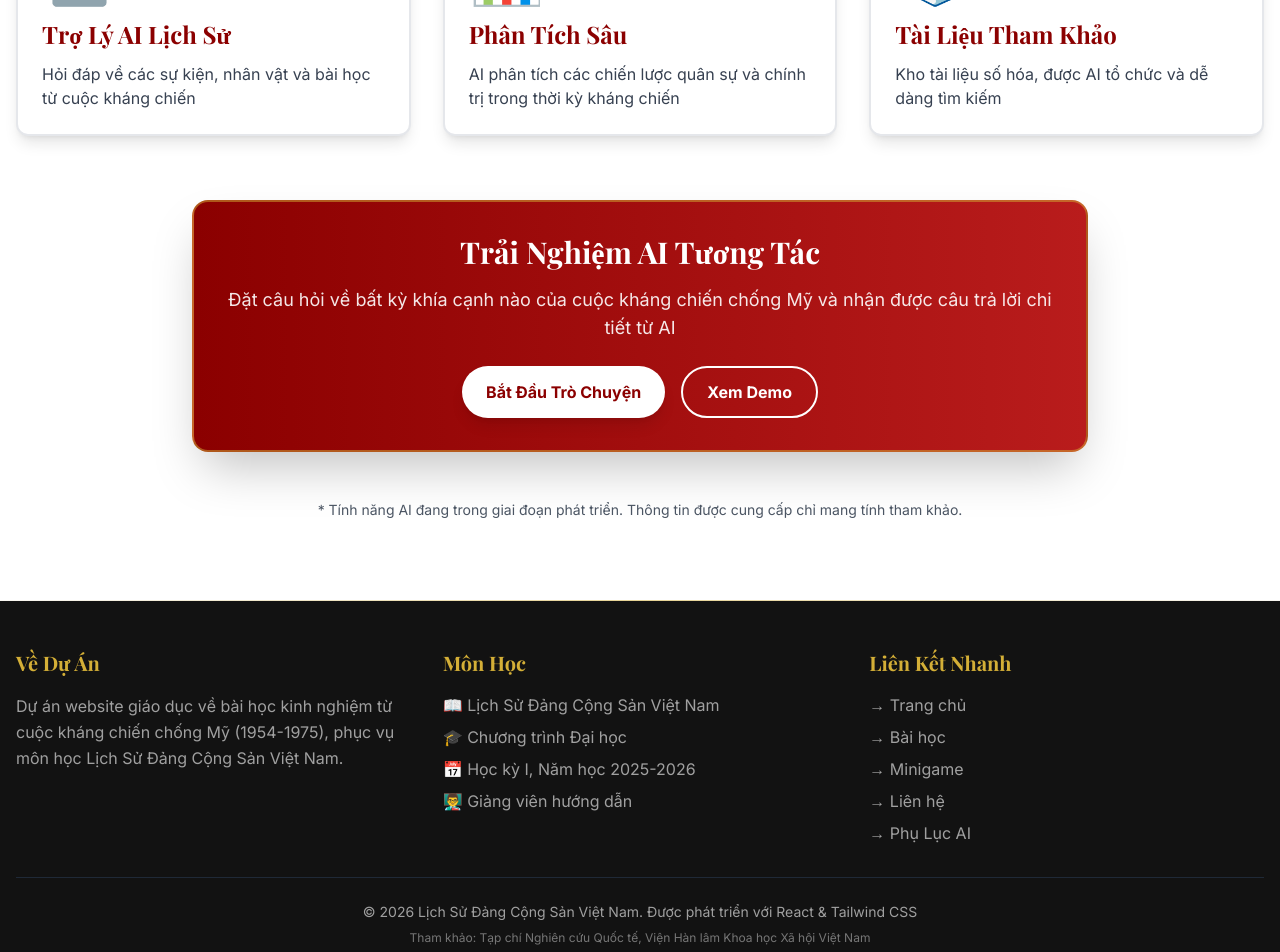
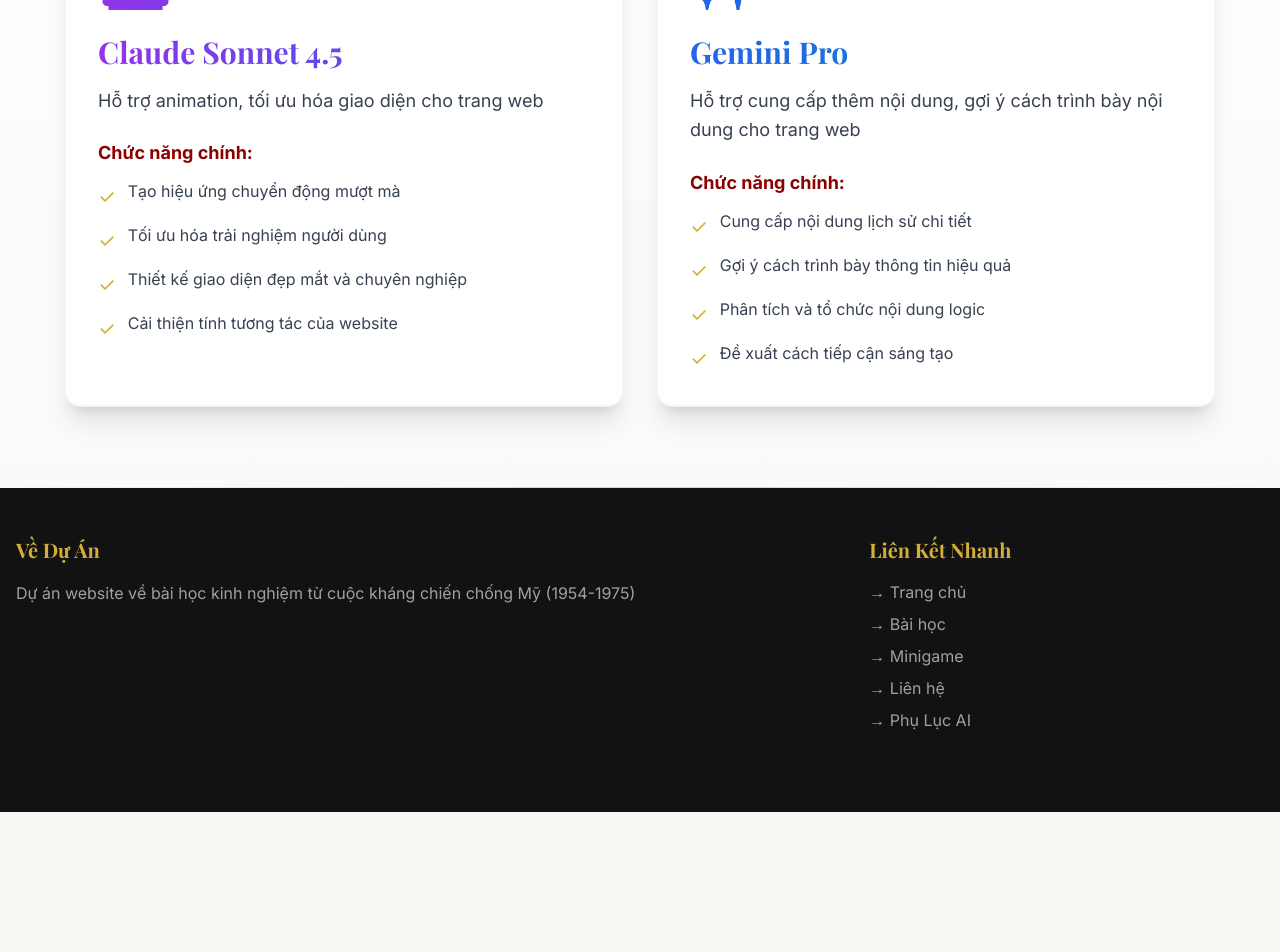
Before and after one commit to ThinhNguyenrt/VNR202_Group5, a React (Create React App) app: page /phu-luc-ai in a window 1280 px wide. Shown: the part 320-1272 px from the top of the page. After the commit the page ends 1132 px from the top, so only its background shows below. Built offline with nearby package versions, Linux system fonts and the light colour scheme.

Commit message:
fix AI appendix

```diff
--- a/src/components/AIAppendix.js
+++ b/src/components/AIAppendix.js
@@ -2,26 +2,35 @@
 import { motion } from 'framer-motion';
 
 const AIAppendix = () => {
-  const aiTools = [
+  const aiUsage = [
     {
-      title: 'Trợ Lý AI Lịch Sử',
-      description: 'Hỏi đáp về các sự kiện, nhân vật và bài học từ cuộc kháng chiến',
+      title: 'Claude Sonnet 4.5',
+      description: 'Hỗ trợ animation, tối ưu hóa giao diện cho trang web',
       icon: '🤖',
+      features: [
+        'Tạo hiệu ứng chuyển động mượt mà',
+        'Tối ưu hóa trải nghiệm người dùng',
+        'Thiết kế giao diện đẹp mắt và chuyên nghiệp',
+        'Cải thiện tính tương tác của website'
+      ],
+      color: 'from-purple-600 to-blue-600'
     },
     {
-      title: 'Phân Tích Sâu',
-      description: 'AI phân tích các chiến lược quân sự và chính trị trong thời kỳ kháng chiến',
-      icon: '📊',
-    },
-    {
-      title: 'Tài Liệu Tham Khảo',
-      description: 'Kho tài liệu số hóa, được AI tổ chức và dễ dàng tìm kiếm',
-      icon: '📚',
-    },
+      title: 'Gemini Pro',
+      description: 'Hỗ trợ cung cấp thêm nội dung, gợi ý cách trình bày nội dung cho trang web',
+      icon: '✨',
+      features: [
+        'Cung cấp nội dung lịch sử chi tiết',
+        'Gợi ý cách trình bày thông tin hiệu quả',
+        'Phân tích và tổ chức nội dung logic',
+        'Đề xuất cách tiếp cận sáng tạo'
+      ],
+      color: 'from-blue-600 to-cyan-600'
+    }
   ];
 
   return (
-    <section id="ai-appendix" className="py-20 bg-white">
+    <section id="ai-appendix" className="py-20 bg-gradient-to-b from-white to-gray-50">
       <div className="container mx-auto px-4">
         <motion.div
           initial={{ opacity: 0, y: 30 }}
@@ -30,62 +39,53 @@
           className="text-center mb-16"
         >
           <h2 className="text-4xl md:text-5xl font-serif font-bold mb-4 text-primary">
-            🤖 Phụ Lục AI
+            📋 Báo Cáo Sử Dụng AI
           </h2>
           <p className="text-xl text-gray-700 max-w-3xl mx-auto">
-            Công nghệ AI hỗ trợ học tập và nghiên cứu lịch sử một cách hiện đại và hiệu quả
+            Tổng hợp các công nghệ AI được sử dụng trong quá trình phát triển website
           </p>
         </motion.div>
 
-        <div className="grid grid-cols-1 md:grid-cols-3 gap-8 mb-16">
-          {aiTools.map((tool, index) => (
+        <div className="grid grid-cols-1 lg:grid-cols-2 gap-8 max-w-6xl mx-auto">
+          {aiUsage.map((ai, index) => (
             <motion.div
               key={index}
-              initial={{ opacity: 0, y: 50 }}
-              whileInView={{ opacity: 1, y: 0 }}
+              initial={{ opacity: 0, x: index === 0 ? -50 : 50 }}
+              whileInView={{ opacity: 1, x: 0 }}
               viewport={{ once: true }}
               transition={{ delay: index * 0.2 }}
-              whileHover={{ scale: 1.05 }}
-              className="bg-white rounded-xl p-6 border-2 border-gray-200 shadow-lg"
+              className="bg-white rounded-2xl p-8 shadow-xl border-2 border-gray-100 hover:shadow-2xl transition-shadow"
             >
-              <div className="text-6xl mb-4">{tool.icon}</div>
-              <h3 className="text-2xl font-serif font-bold mb-3 text-primary">{tool.title}</h3>
-              <p className="text-gray-700">{tool.description}</p>
+              <div className={`text-6xl mb-6 bg-gradient-to-r ${ai.color} bg-clip-text text-transparent`}>
+                {ai.icon}
+              </div>
+              <h3 className={`text-3xl font-serif font-bold mb-4 bg-gradient-to-r ${ai.color} bg-clip-text text-transparent`}>
+                {ai.title}
+              </h3>
+              <p className="text-lg text-gray-700 mb-6 leading-relaxed">
+                {ai.description}
+              </p>
+
+              <div className="space-y-3">
+                <h4 className="font-bold text-primary text-lg mb-3">Chức năng chính:</h4>
+                {ai.features.map((feature, idx) => (
+                  <motion.div
+                    key={idx}
+                    initial={{ opacity: 0, x: -20 }}
+                    whileInView={{ opacity: 1, x: 0 }}
+                    viewport={{ once: true }}
+                    transition={{ delay: 0.3 + idx * 0.1 }}
+                    className="flex items-start gap-3"
+                  >
+                    <span className="text-secondary text-xl mt-1">✓</span>
+                    <p className="text-gray-700">{feature}</p>
+                  </motion.div>
+                ))}
+              </div>
             </motion.div>
           ))}
         </div>
 
-        <motion.div
-          initial={{ opacity: 0, scale: 0.9 }}
-          whileInView={{ opacity: 1, scale: 1 }}
-          viewport={{ once: true }}
-          className="max-w-4xl mx-auto bg-gradient-to-r from-primary to-red-700 rounded-2xl p-8 text-center shadow-2xl border-2 border-secondary/50"
-        >
-          <h3 className="text-3xl font-serif font-bold mb-4 text-white">Trải Nghiệm AI Tương Tác</h3>
-          <p className="text-lg font-sans mb-6 opacity-90 text-white">
-            Đặt câu hỏi về bất kỳ khía cạnh nào của cuộc kháng chiến chống Mỹ và nhận được câu trả lời chi tiết từ AI
-          </p>
-          <div className="flex gap-4 justify-center flex-wrap">
-            <button className="bg-white text-primary font-sans font-bold py-3 px-6 rounded-full hover:bg-gray-100 transition-all shadow-lg hover:shadow-xl">
-              Bắt Đầu Trò Chuyện
-            </button>
-            <button className="bg-transparent border-2 border-white text-white font-sans font-bold py-3 px-6 rounded-full hover:bg-white/10 transition-all">
-              Xem Demo
-            </button>
-          </div>
-        </motion.div>
-
-        <motion.div
-          initial={{ opacity: 0 }}
-          whileInView={{ opacity: 1 }}
-          viewport={{ once: true }}
-          transition={{ delay: 0.5 }}
-          className="mt-12 text-center text-gray-600"
-        >
-          <p className="text-sm">
-            * Tính năng AI đang trong giai đoạn phát triển. Thông tin được cung cấp chỉ mang tính tham khảo.
-          </p>
-        </motion.div>
       </div>
     </section>
   );
--- a/src/components/Footer.js
+++ b/src/components/Footer.js
@@ -15,27 +15,13 @@
               initial={{ opacity: 0, y: 30 }}
               whileInView={{ opacity: 1, y: 0 }}
               viewport={{ once: true }}
+              className="md:col-span-2"
             >
               <h3 className="text-xl font-serif font-bold mb-4 text-secondary">Về Dự Án</h3>
               <p className="leading-relaxed font-sans">
-                Dự án website giáo dục về bài học kinh nghiệm từ cuộc kháng chiến chống Mỹ
-                (1954-1975), phục vụ môn học Lịch Sử Đảng Cộng Sản Việt Nam.
+                Dự án website về bài học kinh nghiệm từ cuộc kháng chiến chống Mỹ
+                (1954-1975)
               </p>
-            </motion.div>
-
-            <motion.div
-              initial={{ opacity: 0, y: 30 }}
-              whileInView={{ opacity: 1, y: 0 }}
-              viewport={{ once: true }}
-              transition={{ delay: 0.1 }}
-            >
-              <h3 className="text-xl font-serif font-bold mb-4 text-secondary">Môn Học</h3>
-              <ul className="space-y-2 font-sans">
-                <li>📖 Lịch Sử Đảng Cộng Sản Việt Nam</li>
-                <li>🎓 Chương trình Đại học</li>
-                <li>📅 Học kỳ I, Năm học 2025-2026</li>
-                <li>👨‍🏫 Giảng viên hướng dẫn</li>
-              </ul>
             </motion.div>
 
             <motion.div
@@ -65,23 +51,7 @@
             </motion.div>
           </div>
 
-          {/* Tham khảo section */}
-          <motion.div
-            initial={{ opacity: 0 }}
-            whileInView={{ opacity: 1 }}
-            viewport={{ once: true }}
-            transition={{ delay: 0.3 }}
-            className="border-t border-gray-800 pt-6 mt-6"
-          >
-            <div className="text-center">
-              <p className="text-sm font-sans mb-2">
-                © 2026 Lịch Sử Đảng Cộng Sản Việt Nam. Được phát triển với React & Tailwind CSS
-              </p>
-              <p className="text-xs opacity-70">
-                Tham khảo: Tạp chí Nghiên cứu Quốc tế, Viện Hàn lâm Khoa học Xã hội Việt Nam
-              </p>
-            </div>
-          </motion.div>
+
         </div>
       </footer>
     </>
--- a/src/components/Hero.js
+++ b/src/components/Hero.js
@@ -74,7 +74,7 @@
             whileInView={{ opacity: 1, y: 0 }}
             viewport={{ once: true }}
             transition={{ duration: 0.8, delay: 0.6 }}
-            className="mt-12"
+            className="mt-12 mb-16"
           >
             <button
               onClick={() => document.getElementById('lessons')?.scrollIntoView({ behavior: 'smooth' })}
```
